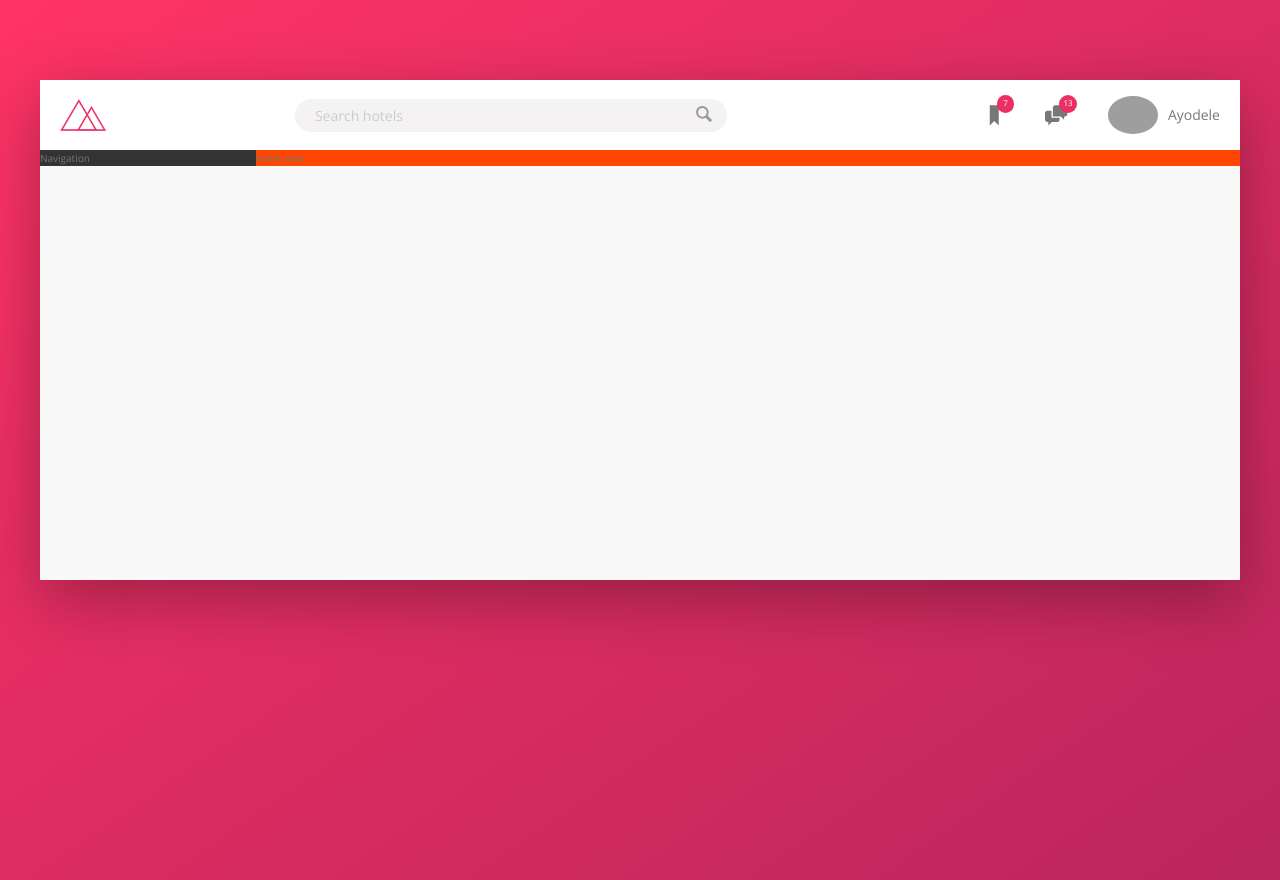
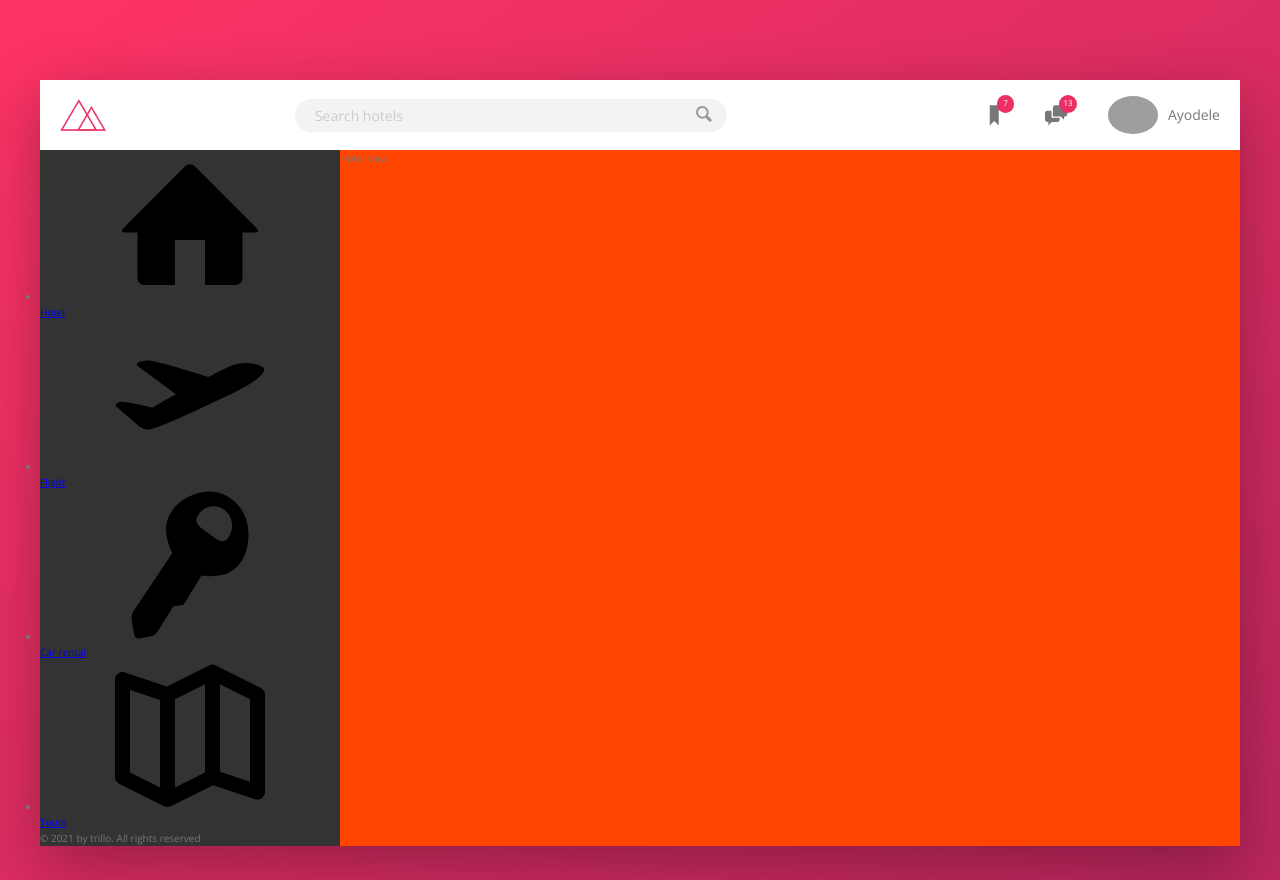
Before and after one commit to obasemola/CSS-practice-trillo, a website: page index.html in a window 1280 px wide. Drawn offline with nearby package versions, Linux system fonts and the light colour scheme; grey boxes are pictures that could not be loaded.

```diff
--- a/index.html
+++ b/index.html
@@ -46,7 +46,43 @@
             </header>
             <div class="content">
                 <nav class="sidebar">
-                    Navigation
+                    <ul class="side-nav">
+                        <li class="side-nav__item">
+                            <a href="#" class="side-nav__link">
+                                <svg class="side-nav__icon">
+                                    <use xlink:href="img/sprite.svg#icon-home"></use>
+                                    <span>Hotel</span>
+                                </svg>
+                            </a>
+                        </li>
+                        <li class="side-nav__item">
+                            <a href="#" class="side-nav__link">
+                                <svg class="side-nav__icon">
+                                    <use xlink:href="img/sprite.svg#icon-aircraft-take-off"></use>
+                                    <span>Flight</span>
+                                </svg>
+                            </a>
+                        </li>
+                        <li class="side-nav__item">
+                            <a href="#" class="side-nav__link">
+                                <svg class="side-nav__icon">
+                                    <use xlink:href="img/sprite.svg#icon-key"></use>
+                                    <span>Car rental</span>
+                                </svg>
+                            </a>
+                        </li>
+                        <li class="side-nav__item">
+                            <a href="#" class="side-nav__link">
+                                <svg class="side-nav__icon">
+                                    <use xlink:href="img/sprite.svg#icon-map"></use>
+                                    <span>Tours</span>
+                                </svg>
+                            </a>
+                        </li>
+                    </ul>
+                    <div class="legal">
+                        &copy; 2021 by trillo. All rights reserved
+                    </div>
                 </nav>
                 <main class="hotel-view">
                     Hotel view
--- a/sass/_component.scss
+++ b/sass/_component.scss
@@ -119,3 +119,32 @@
     margin-right: 1rem;
   }
 }
+
+
+///////////////////////////
+////SIDE NAVIGATION
+
+.side-nav {
+  &__item {
+
+  }
+
+  &__link {
+
+  }
+
+  &__icon {
+
+  }
+}
+
+
+
+////////////////////////////
+//// LEGAL
+.legal {
+  font-size: 1.2rem;
+  color: var(--color-grey-light-4);
+  text-align: center;
+  padding: 2.5rem;
+}
```
